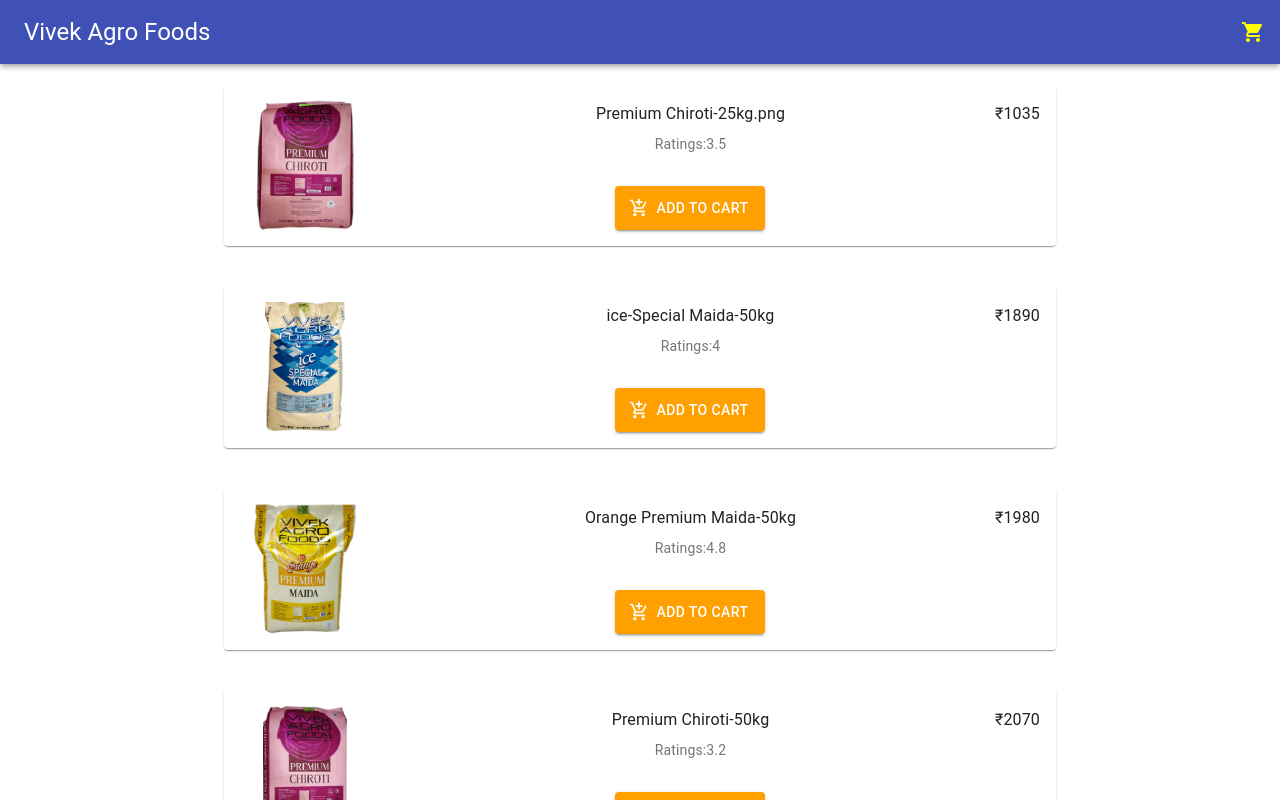
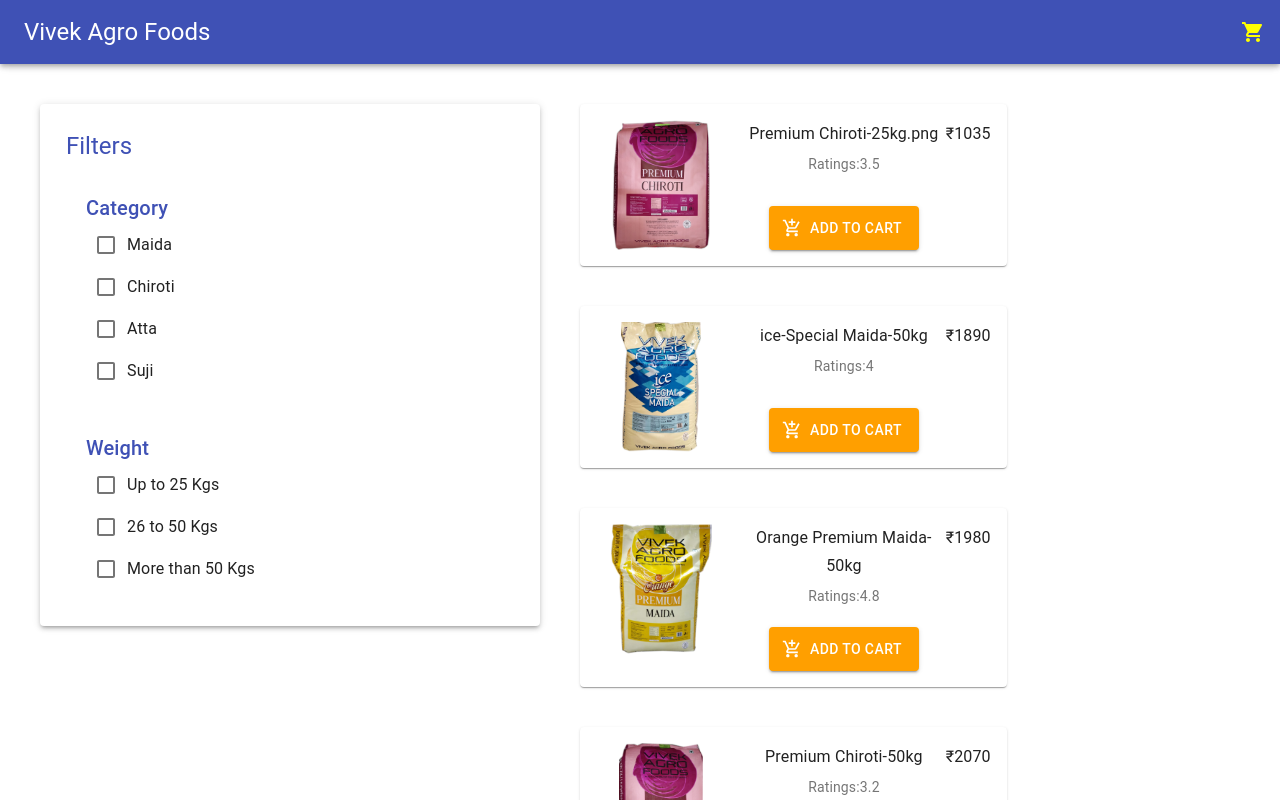
Before and after one commit to Shruthinag/React-Materialui, a React (Create React App) app: page / in a window 1280 px wide. Shown: the top 800 px of the page. Built offline with nearby package versions, Linux system fonts and the light colour scheme; the HTML template or start-up script is replaced by a standard one.

Commit message:
Adding FIlter support
Adding FIlter support

```diff
--- /dev/null
+++ b/src/components/FilterCategory.js
@@ -0,0 +1,59 @@
+import React from "react";
+import { makeStyles } from "@material-ui/core/styles";
+import { Typography } from "@material-ui/core";
+import Checkbox from "@material-ui/core/Checkbox";
+import FormGroup from "@material-ui/core/FormGroup";
+import FormControlLabel from "@material-ui/core/FormControlLabel";
+
+const useStyles = makeStyles((theme) => ({
+  root: {
+    flexGrow: 1,
+    padding: 20,
+  },
+  paper: {
+    padding: theme.spacing(2),
+    margin: "auto",
+    maxWidth: 800,
+  },
+  name: {
+    paddingLeft: 10,
+  },
+  options: {
+    paddingLeft: 20,
+  },
+}));
+
+const FilterCategory = ({ id, name, types, onChange }) => {
+  const classes = useStyles();
+
+  return (
+    <div className={classes.root}>
+      <Typography
+        className={classes.name}
+        align="left"
+        color="primary"
+        display="block"
+        variant="h6"
+      >
+        {name}
+      </Typography>
+      <FormGroup className={classes.options}>
+        {types.map((type, idx) => (
+          <FormControlLabel
+            key={idx}
+            control={
+              <Checkbox
+                onChange={onChange}
+                name={type.typeName}
+                color="primary"
+              />
+            }
+            label={type.typeLabel}
+          />
+        ))}
+      </FormGroup>
+    </div>
+  );
+};
+
+export default FilterCategory;
--- a/src/components/Filters.js
+++ b/src/components/Filters.js
@@ -0,0 +1,51 @@
+import React from "react";
+import { makeStyles } from "@material-ui/core/styles";
+import Paper from "@material-ui/core/Paper";
+import { Typography } from "@material-ui/core";
+
+import FilterCategory from "./FilterCategory";
+
+const useStyles = makeStyles((theme) => ({
+  root: {
+    flexGrow: 1,
+    padding: 20,
+  },
+  paper: {
+    padding: theme.spacing(2),
+    margin: "auto",
+    maxWidth: 800,
+  },
+  title: {
+    padding: 10,
+  },
+}));
+
+const Filters = ({ id, filters, changeFilter }) => {
+  const classes = useStyles();
+
+  return (
+    <div className={classes.root}>
+      <Paper className={classes.paper} elevation={3}>
+        <Typography
+          className={classes.title}
+          align="left"
+          color="primary"
+          display="block"
+          variant="h5"
+        >
+          Filters
+        </Typography>
+        {filters.map((fil, idx) => (
+          <FilterCategory
+            name={fil.categoryLabel}
+            key={idx}
+            types={fil.children}
+            onChange={(event) => changeFilter(fil, event)}
+          />
+        ))}
+      </Paper>
+    </div>
+  );
+};
+
+export default Filters;
--- a/src/components/ProductList.js
+++ b/src/components/ProductList.js
@@ -1,13 +1,21 @@
 import React, { useState } from "react";
+import { makeStyles } from "@material-ui/core/styles";
 import PCard from "./PCard";
+import Filters from "./Filters";
 
 const Redmi_Note = "Redmi Note";
 const MI_PHONES = "MI Phones";
+const ALL = "All";
+const CHIROTI = "Chiroti";
+const ATTA = "Atta";
+const MAIDA = "Maida";
+const SUJI = "Suji";
 
 export default function Products({ setCart, cart }) {
   const [products] = useState([
     {
-      category: MI_PHONES,
+      category: CHIROTI,
+      weightInKgs: "25",
       id: 1042,
       name: "Premium Chiroti-25kg.png",
       description: "",
@@ -17,7 +25,8 @@
     },
 
     {
-      category: MI_PHONES,
+      category: MAIDA,
+      weightInKgs: "50",
       id: 1043,
       name: "ice-Special Maida-50kg",
       description: " ",
@@ -27,7 +36,8 @@
     },
 
     {
-      category: MI_PHONES,
+      category: MAIDA,
+      weightInKgs: "50",
       id: 1044,
       name: "Orange Premium Maida-50kg",
       description: "",
@@ -37,7 +47,8 @@
     },
 
     {
-      category: Redmi_Note,
+      category: CHIROTI,
+      weightInKgs: "50",
       id: 1045,
       name: "Premium Chiroti-50kg",
       description: "",
@@ -47,7 +58,8 @@
     },
 
     {
-      category: Redmi_Note,
+      category: MAIDA,
+      weightInKgs: "25",
       id: 1046,
       name: "Premium Maida 25kg",
       description: "",
@@ -56,7 +68,8 @@
       ratings: "3.5",
     },
     {
-      category: Redmi_Note,
+      category: MAIDA,
+      weightInKgs: "50",
       id: 1047,
       name: "Premium Maida-50kg",
       description: "6 GB RAM | 128 GB ROM",
@@ -65,7 +78,8 @@
       ratings: "4",
     },
     {
-      category: Redmi_Note,
+      category: ATTA,
+      weightInKgs: "25",
       id: 1048,
       name: "Premium R Atta 25kg",
       description: "",
@@ -74,7 +88,8 @@
       ratings: "4",
     },
     {
-      category: Redmi_Note,
+      category: ATTA,
+      weightInKgs: "50",
       id: 1049,
       name: "Premium R Atta 50kg",
       description: "",
@@ -83,7 +98,8 @@
       ratings: "4",
     },
     {
-      category: Redmi_Note,
+      category: SUJI,
+      weightInKgs: "25",
       id: 1050,
       name: "Premium Suji 25kg",
       description: "",
@@ -92,7 +108,8 @@
       ratings: "4",
     },
     {
-      category: Redmi_Note,
+      category: SUJI,
+      weightInKgs: "50",
       id: 1051,
       name: "Premium Suji 50kg",
       description: "",
@@ -101,7 +118,8 @@
       ratings: "4",
     },
     {
-      category: Redmi_Note,
+      category: MAIDA,
+      weightInKgs: "25",
       id: 1052,
       name: "Special Maida 25kg",
       description: "",
@@ -110,7 +128,8 @@
       ratings: "4",
     },
     {
-      category: Redmi_Note,
+      category: MAIDA,
+      weightInKgs: "50",
       id: 1053,
       name: "Special Maida 50kg",
       description: "",
@@ -119,6 +138,87 @@
       ratings: "4",
     },
   ]);
+
+  const fils = [
+    {
+      categoryName: "category",
+      categoryLabel: "Category",
+      children: [
+        {
+          typeName: "Maida",
+          typeLabel: "Maida",
+        },
+        {
+          typeName: "Chiroti",
+          typeLabel: "Chiroti",
+        },
+        {
+          typeName: "Atta",
+          typeLabel: "Atta",
+        },
+        {
+          typeName: "Suji",
+          typeLabel: "Suji",
+        },
+      ],
+    },
+    {
+      categoryName: "weightInKgs",
+      categoryLabel: "Weight",
+      children: [
+        {
+          typeName: "0-25",
+          typeLabel: "Up to 25 Kgs",
+        },
+        {
+          typeName: "26-50",
+          typeLabel: "26 to 50 Kgs",
+        },
+        {
+          typeName: "51-100",
+          typeLabel: "More than 50 Kgs",
+        },
+      ],
+    },
+  ];
+
+  const useStyles = makeStyles((theme) => ({
+    root: {
+      flexGrow: 1,
+      padding: 20,
+      display: "flex",
+      flexDirection: "row",
+    },
+    filter: {
+      flex: 1,
+    },
+    products: {
+      flex: 2,
+    },
+    rightSide: {
+      flex: 1,
+    },
+    paper: {
+      padding: theme.spacing(2),
+      margin: "auto",
+      maxWidth: 800,
+    },
+    image: {
+      width: 130,
+      height: 130,
+    },
+    img: {
+      margin: "auto",
+      display: "block",
+      maxWidth: "100%",
+      maxHeight: "100%",
+    },
+    cartButton: {
+      width: 150,
+      padding: 10,
+      color: "white",
+    },
+  }));
 
   const addToCart = (product) => {
     let newCart = [...cart];
@@ -135,28 +235,80 @@
     setCart(newCart);
   };
 
-  const [category, setCategory] = useState(Redmi_Note);
+  const [appliedFilter, setAppliedFilter] = useState({});
+  const [displayProducts, setdisplayProducts] = useState(products);
 
-  const getProductsInCategory = () => {
-    return products.filter((product) => product.category === category);
+  const applyFilter = (filterObj, event) => {
+    let newAppliedFilter = appliedFilter;
+    if (event.target.checked) {
+      if (newAppliedFilter[filterObj.categoryName]) {
+        newAppliedFilter[filterObj.categoryName].push(event.target.name);
+      } else {
+        newAppliedFilter[filterObj.categoryName] = [event.target.name];
+      }
+    } else {
+      newAppliedFilter[filterObj.categoryName] = newAppliedFilter[
+        filterObj.categoryName
+      ].filter((item) => item !== event.target.name);
+    }
+    console.log(newAppliedFilter);
+    setAppliedFilter(newAppliedFilter);
+    filterProducts();
   };
+
+  const filterProducts = () => {
+    let filteredProducts = products;
+    let noFilterPresent = true;
+    for (let item of Object.keys(appliedFilter)) {
+      if (appliedFilter[item].length) {
+        noFilterPresent = false;
+        if (item === "weightInKgs") {
+          console.log(appliedFilter[item]);
+          let filteredByWeight = [];
+          for (let weightLimits of appliedFilter[item]) {
+            let weights = weightLimits.split("-");
+            filteredByWeight = filteredByWeight.concat(
+              filteredProducts.filter(
+                (product) =>
+                  product.weightInKgs >= weights[0] &&
+                  product.weightInKgs <= weights[1]
+              )
+            );
+          }
+          filteredProducts = filteredByWeight;
+        } else {
+          let filteredByCategory = [];
+          for (let category of appliedFilter[item]) {
+            filteredByCategory = filteredByCategory.concat(
+              filteredProducts.filter(
+                (product) => product.category === category
+              )
+            );
+          }
+          filteredProducts = filteredByCategory;
+        }
+      }
+    }
+    if (noFilterPresent) {
+      filteredProducts = products;
+    }
+    setdisplayProducts(filteredProducts);
+  };
+
+  const classes = useStyles();
 
   return (
     <>
-      {/* <h1>Products</h1>
-      Select a category
-      <select onChange={(e) => setCategory(e.target.value)}>
-        <option value={Redmi_Note}>{Redmi_Note}</option>
-        <option value={MI_PHONES}>{MI_PHONES}</option>
-      </select> */}
-      <div className="products">
-        {products.map((product, idx) => (
-          // <div className="product" key={idx}>
-          //   <h3>{product.name}</h3>
-          //   <h4>${product.cost}</h4>
-          //   <img src={product.image} alt={product.name} />
-          //   <button onClick={() => addToCart(product)}>Add to Cart</button>
-          // </div>
+      <div className={classes.root}>
+        <Filters
+          className={classes.filter}
+          changeFilter={applyFilter}
+          filters={fils}
+        >
+          Quack
+        </Filters>
+        <div className={classes.products}>
+          {displayProducts.map((product, idx) => (
             <PCard
               id={product.id}
               key={idx}
@@ -164,11 +316,13 @@
               description={product.description}
               img={product.image}
               price={product.cost}
-            onClick={() => addToCart(product)}
+              onClick={(fil, event) => addToCart(fil, event)}
               rating={product.ratings}
             />
           ))}
         </div>
+        <div className={classes.rightSide}></div>
+      </div>
     </>
   );
 }
```
Lines whose indentation alone changed are shown as unchanged.
